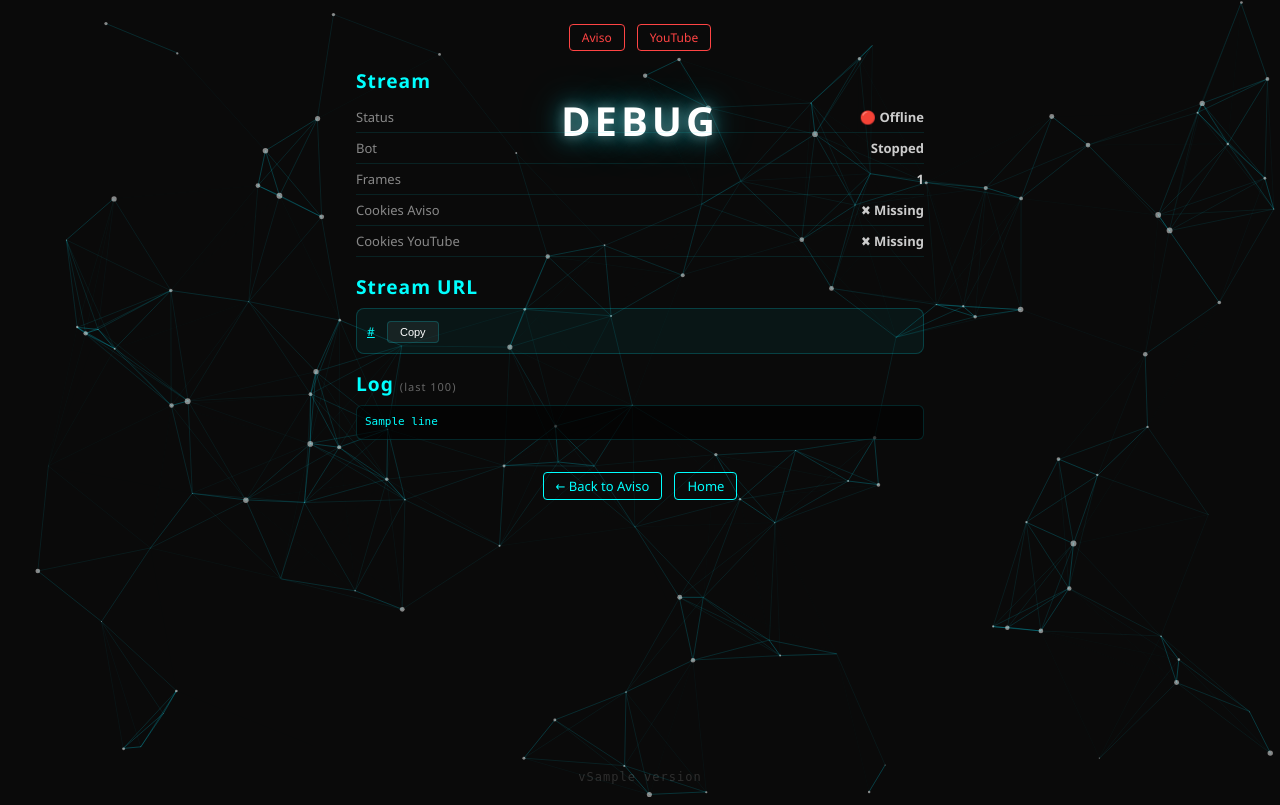
After one commit to yunext280/testt, a Python web app: template templates/debug.html in a window 1280 px wide. The commit adds this page. Run offline with Jinja, Linux system fonts and the light colour scheme; the template is opened without the code that fills it: most values are stand-ins (such as "Sample title", 1, 10 or a date in 2020).

Commit message:
v1.070 - Add /debug page, full stream URL, fix overflow:hidden, frame_counter

```diff
--- a/static/style.css
+++ b/static/style.css
@@ -8,7 +8,7 @@ body, html {
     width: 100%;
     height: 100%;
     background-color: #0a0a0a;
-    overflow: hidden;
+    overflow-y: auto;
     font-family: 'Segoe UI', Tahoma, Geneva, Verdana, sans-serif;
 }
 
--- a/templates/aviso.html
+++ b/templates/aviso.html
@@ -59,6 +59,9 @@
         </script>
         {% endif %}
         <pre id="debugBox" style="color:#0ff;font-size:10px;text-align:left;max-height:150px;overflow-y:auto;z-index:2;position:relative;margin:20px auto;width:90%;background:rgba(0,0,0,0.5);padding:8px;border-radius:4px;"></pre>
+        <div style="z-index:2;position:relative;margin:8px auto;text-align:center;">
+            <a href="/debug?token={{ token }}" style="color:#0ff;font-size:12px;border:1px solid #0ff;padding:3px 10px;border-radius:4px;text-decoration:none;">Full Debug Page →</a>
+        </div>
     </div>
     <div class="version">v{{ version }}</div>
     <div id="particles-js"></div>
@@ -79,7 +82,7 @@
             if(box){
                 var active=d.active?"Live":"Offline";
                 var bot=d.bot_running?"Running":"Stopped";
-                box.textContent="Status: "+active+" | Bot: "+bot+"\nStream: /video_feed?token={{ token }}\n"+d.log.join("\n");
+                box.textContent="Status: "+active+" | Bot: "+bot+" | Frames: "+d.frame_count+"\nStream: "+d.stream_url+"\n"+d.log.join("\n");
                 box.scrollTop=box.scrollHeight;
             }
             if(!d.active&&d.bot_running){
--- /dev/null
+++ b/templates/debug.html
@@ -0,0 +1,92 @@
+<!DOCTYPE html>
+<html lang="en">
+<head>
+    <meta charset="utf-8"/>
+    <meta name="viewport" content="width=device-width,initial-scale=1"/>
+    <title>EInkBot - Debug</title>
+    <link rel="stylesheet" href="{{ url_for('static', filename='style.css') }}">
+    <style>
+        body, html { overflow-y: auto; height: auto; min-height: 100vh; }
+        .debug-wrap { z-index: 2; position: relative; padding: 16px; max-width: 600px; margin: 0 auto; }
+        .debug-wrap h2 { color: #0ff; font-size: 1.2rem; margin: 16px 0 8px; letter-spacing: 1px; }
+        .stat-row { display: flex; justify-content: space-between; padding: 6px 0; border-bottom: 1px solid rgba(0,238,255,0.1); color: #ccc; font-size: 13px; }
+        .stat-row .label { color: #888; }
+        .stat-row .value { font-weight: 600; }
+        .value.live { color: #00ff44; }
+        .value.offline { color: #ff4444; }
+        .value.running { color: #00ff44; }
+        .value.stopped { color: #ff4444; }
+        .value.ok { color: #00ff44; }
+        .value.no { color: #ff4444; }
+        .stream-url-box { background: rgba(0,238,255,0.05); border: 1px solid rgba(0,238,255,0.2); border-radius: 8px; padding: 10px; margin: 8px 0; word-break: break-all; }
+        .stream-url-box a { color: #0ff; font-size: 12px; }
+        .copy-btn { background: rgba(255,255,255,0.06); border: 1px solid rgba(0,238,255,0.2); color: #fff; padding: 4px 12px; border-radius: 4px; cursor: pointer; font-size: 11px; margin-left: 8px; }
+        .log-box { background: rgba(0,0,0,0.6); border: 1px solid rgba(0,238,255,0.15); border-radius: 6px; padding: 8px; max-height: 400px; overflow-y: auto; font-family: monospace; font-size: 11px; color: #0ff; line-height: 1.5; }
+        .nav-link { color: #0ff; text-decoration: none; font-size: 13px; border: 1px solid #0ff; padding: 4px 12px; border-radius: 4px; display: inline-block; margin-top: 12px; }
+        .cards-mini { display: flex; gap: 12px; justify-content: center; margin: 8px 0; }
+        .cards-mini span { padding: 4px 12px; border-radius: 4px; font-size: 12px; border: 1px solid rgba(0,238,255,0.2); }
+        .cards-mini .done { border-color: #00ff44; color: #00ff44; }
+        .cards-mini .pending { border-color: #ff4444; color: #ff4444; }
+        @media(max-width:480px){ .debug-wrap { padding: 10px; } }
+    </style>
+</head>
+<body>
+    <div class="header-container">
+        <h1 class="brand-name" style="font-size:2.5rem;">Debug</h1>
+    </div>
+    <div class="debug-wrap">
+        <div class="cards-mini">
+            <span class="{% if aviso_done %}done{% else %}pending{% endif %}">Aviso {% if aviso_done %}✔{% endif %}</span>
+            <span class="{% if yt_done %}done{% else %}pending{% endif %}">YouTube {% if yt_done %}✔{% endif %}</span>
+        </div>
+
+        <h2>Stream</h2>
+        <div class="stat-row"><span class="label">Status</span><span class="value" id="sStatus">{% if stream_active %}🟢 Live{% else %}🔴 Offline{% endif %}</span></div>
+        <div class="stat-row"><span class="label">Bot</span><span class="value" id="sBot">{% if bot_running %}Running{% else %}Stopped{% endif %}</span></div>
+        <div class="stat-row"><span class="label">Frames</span><span class="value" id="sFrames">{{ frame_count }}</span></div>
+        <div class="stat-row"><span class="label">Cookies Aviso</span><span class="value" id="sAvisoCookies" class="{% if aviso_done %}ok{% else %}no{% endif %}">{% if aviso_done %}✔ Saved{% else %}✖ Missing{% endif %}</span></div>
+        <div class="stat-row"><span class="label">Cookies YouTube</span><span class="value" id="sYtCookies" class="{% if yt_done %}ok{% else %}no{% endif %}">{% if yt_done %}✔ Saved{% else %}✖ Missing{% endif %}</span></div>
+
+        <h2>Stream URL</h2>
+        <div class="stream-url-box">
+            <a href="{{ stream_url }}" target="_blank" id="sUrl">{{ stream_url }}</a>
+            <button class="copy-btn" onclick="navigator.clipboard.writeText(document.getElementById('sUrl').textContent);this.textContent='Copied!';setTimeout(()=>this.textContent='Copy',1500)">Copy</button>
+        </div>
+
+        <h2>Log <span style="font-weight:400;color:#666;font-size:11px;">(last 100)</span></h2>
+        <div class="log-box" id="logBox">{% for line in log %}{{ line }}
+{% endfor %}</div>
+
+        <div style="text-align:center;margin:20px 0;">
+            <a href="/aviso?token={{ token }}" class="nav-link">← Back to Aviso</a>
+            <a href="/?token={{ token }}" class="nav-link" style="margin-left:8px;">Home</a>
+        </div>
+    </div>
+    <div class="version">v{{ version }}</div>
+    <div id="particles-js"></div>
+    <script src="{{ url_for('static', filename='particles.min.js') }}"></script>
+    <script src="{{ url_for('static', filename='script.js') }}"></script>
+    <script>
+    var logBox = document.getElementById('logBox');
+    function update(){
+        fetch("/flask_debug?token={{ token }}").then(function(r){return r.json()}).then(function(d){
+            var statusEl = document.getElementById('sStatus');
+            var botEl = document.getElementById('sBot');
+            var framesEl = document.getElementById('sFrames');
+            var urlEl = document.getElementById('sUrl');
+            statusEl.textContent = d.active ? '🟢 Live' : '🔴 Offline';
+            statusEl.className = 'value' + (d.active ? ' live' : ' offline');
+            botEl.textContent = d.bot_running ? 'Running' : 'Stopped';
+            botEl.className = 'value' + (d.bot_running ? ' running' : ' stopped');
+            framesEl.textContent = d.frame_count;
+            urlEl.textContent = d.stream_url;
+            urlEl.href = d.stream_url;
+            logBox.textContent = d.log.join('\n');
+            logBox.scrollTop = logBox.scrollHeight;
+        }).catch(function(){});
+    }
+    setInterval(update, 2000);
+    update();
+    </script>
+</body>
+</html>
```
Also changed, not shown: app.py (+32 -6 lines), version.md (+1 -1 lines).
